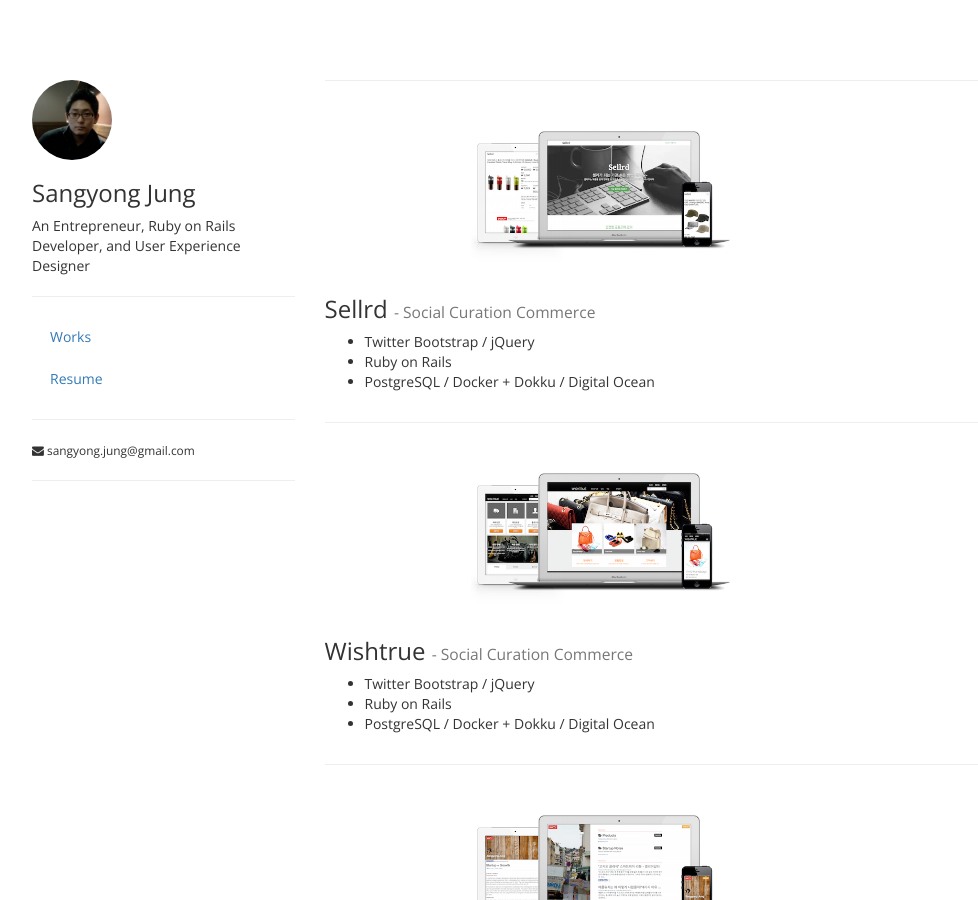
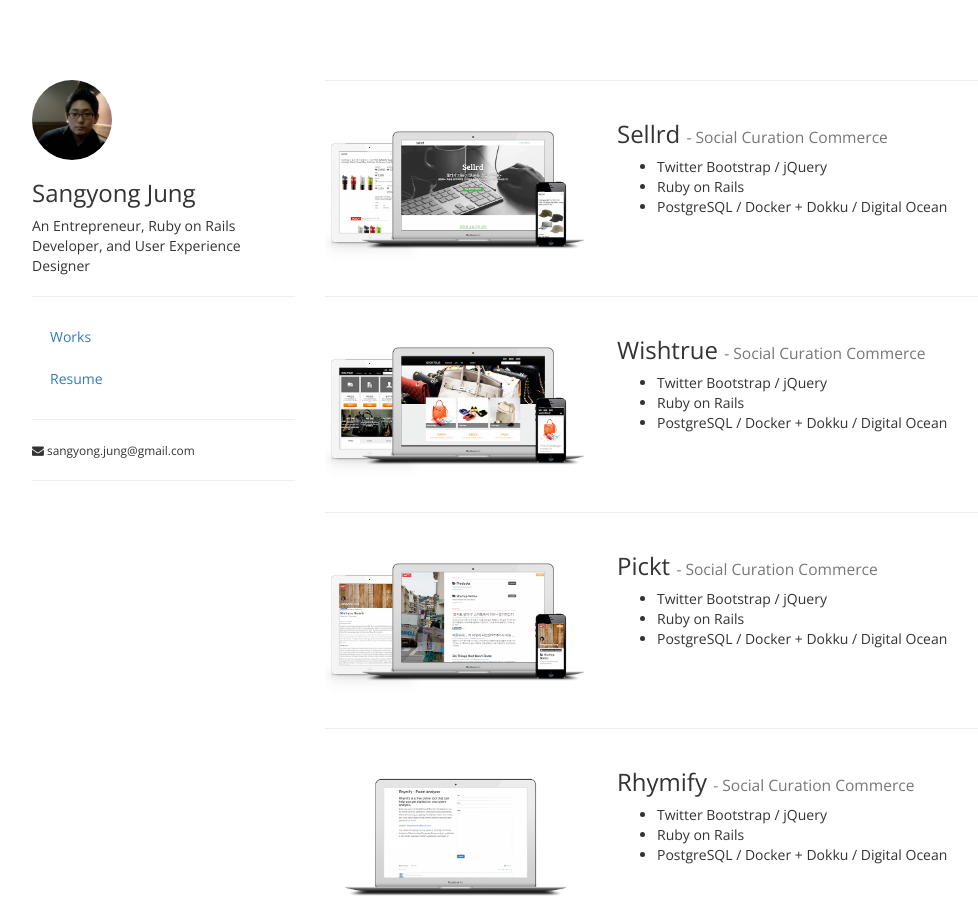
Before and after one commit to sangyongjung/sangyongjung.github.io, a Jekyll site: the page built from index.html, in a window 1280 px wide and 900 px high. Shown: the whole window, without its empty margins (38-1016 px from the left). Built offline with Jekyll 4.4.1, drawn with Linux system fonts in a browser that asks for light colours; nearby versions of some CDN libraries; some web fonts are replaced.

Commit message:
Resize back thumbnails

```diff
--- a/index.html
+++ b/index.html
@@ -6,10 +6,10 @@ layout: default
 <hr>
 
 <div class="row">
-  <div class="col-sm-4 col-xs-8 col-xs-offset-2">
-    <img src="images/works/sellrd/sellrd_thumb.png" alt="" class="img-responsive">
+  <div class="col-sm-4">
+    <img src="images/works/sellrd/sellrd_thumb.png" alt="Sellrd" class="img-responsive">
   </div>
-  <div class="col-sm-8 col-xs-12">
+  <div class="col-sm-8">
     <h3>
       Sellrd
       <span class="small">
@@ -27,10 +27,10 @@ layout: default
 <hr>
 
 <div class="row">
-  <div class="col-sm-4 col-xs-8 col-xs-offset-2">
-    <img src="images/works/wishtrue/wishtrue_thumb.png" alt="" class="img-responsive">
+  <div class="col-sm-4">
+    <img src="images/works/wishtrue/wishtrue_thumb.png" alt="Wishtrue" class="img-responsive">
   </div>
-  <div class="col-sm-8 col-xs-12">
+  <div class="col-sm-8">
     <h3>
       Wishtrue
       <span class="small">
@@ -48,10 +48,10 @@ layout: default
 <hr>
 
 <div class="row">
-  <div class="col-sm-4 col-xs-8 col-xs-offset-2">
-    <img src="images/works/pickt/pickt_thumb.png" alt="" class="img-responsive">
+  <div class="col-sm-4">
+    <img src="images/works/pickt/pickt_thumb.png" alt="Pickt" class="img-responsive">
   </div>
-  <div class="col-sm-8 col-xs-12">
+  <div class="col-sm-8">
     <h3>
       Pickt
       <span class="small">
@@ -69,10 +69,10 @@ layout: default
 <hr>
 
 <div class="row">
-  <div class="col-sm-4 col-xs-8 col-xs-offset-2">
-    <img src="images/works/rhymify/rhymify_thumb.png" alt="" class="img-responsive">
+  <div class="col-sm-4">
+    <img src="images/works/rhymify/rhymify_thumb.png" alt="Rhymify" class="img-responsive">
   </div>
-  <div class="col-sm-8 col-xs-12">
+  <div class="col-sm-8">
     <h3>
       Rhymify
       <span class="small">
@@ -90,10 +90,10 @@ layout: default
 <hr>
 
 <div class="row">
-  <div class="col-sm-4 col-xs-8 col-xs-offset-2">
-    <img src="images/works/lol_settings/lol_settings_thumb.png" alt="" class="img-responsive">
+  <div class="col-sm-4">
+    <img src="images/works/lol_settings/lol_settings_thumb.png" alt="LoL Settings" class="img-responsive">
   </div>
-  <div class="col-sm-8 col-xs-12">
+  <div class="col-sm-8">
     <h3>
       LoL Settings
       <span class="small">
```
Also changed, not shown: images/works/pickt/pickt_thumb.png, images/works/rhymify/rhymify_thumb.png, images/works/sellrd/sellrd_thumb.png, images/works/wishtrue/wishtrue_thumb.png.
